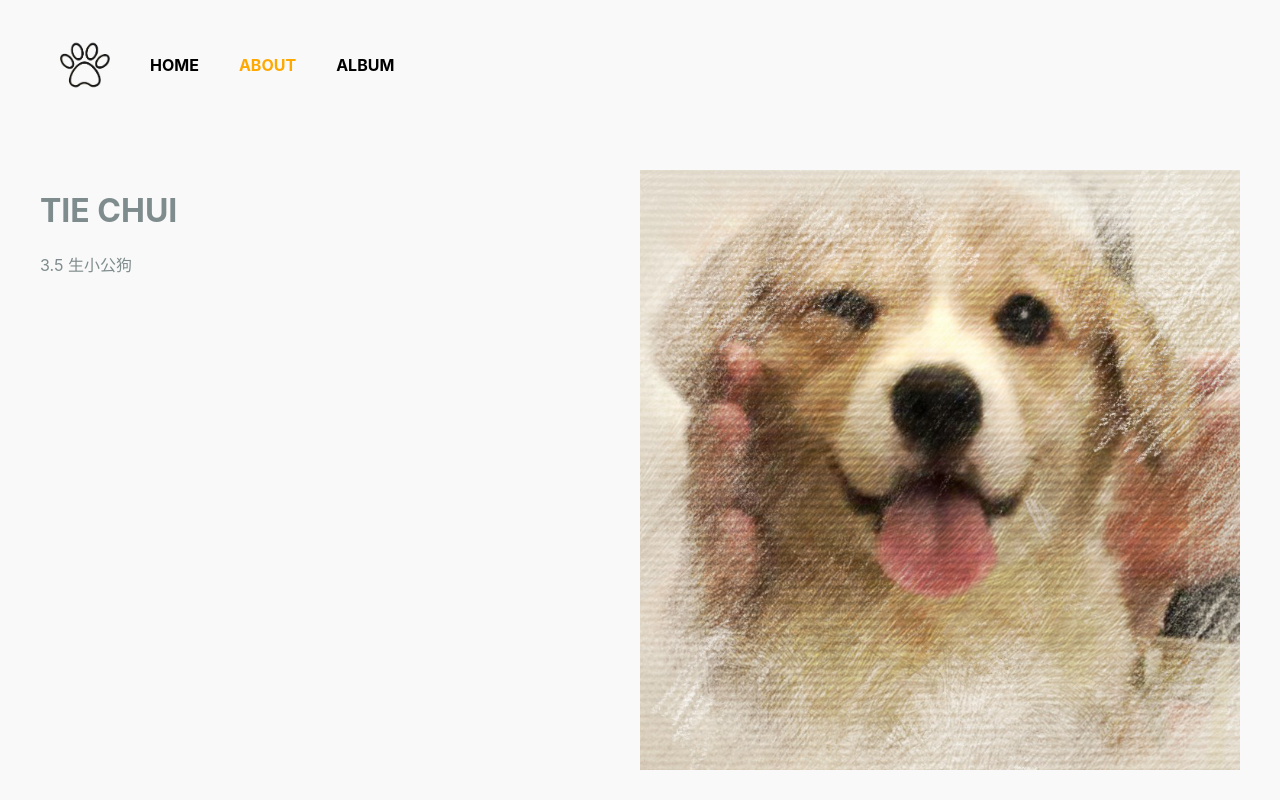
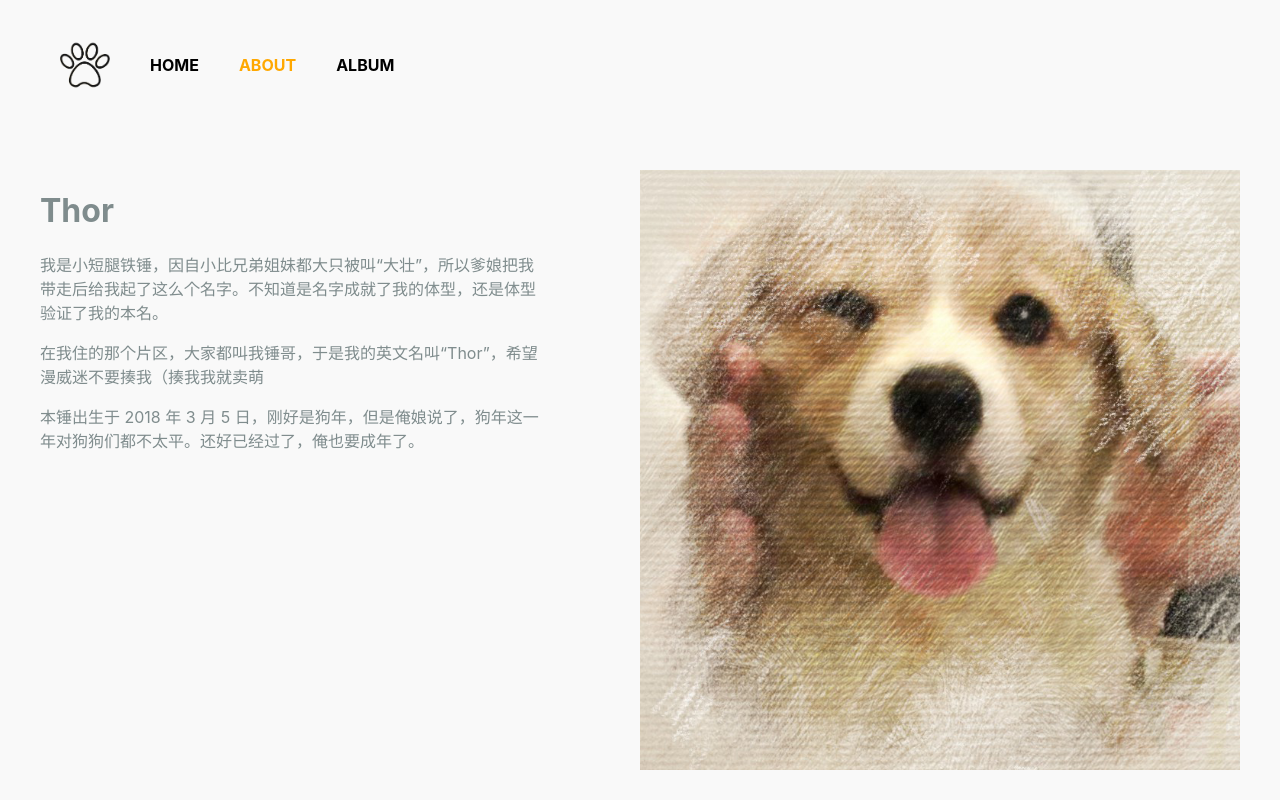
Before and after one commit to tiechuiwangwang/tiechui, a React (Create React App) app: page /about in a window 1280 px wide. Built offline with nearby package versions, Linux system fonts and the light colour scheme.

Commit message:
chore: Add intro

```diff
--- a/src/Components/Root/About/index.css
+++ b/src/Components/Root/About/index.css
@@ -13,5 +13,5 @@
 .About-intro {
   float: left;
   color: #7f8c8d;
-  width: 600px;
+  width: 500px;
 }
--- a/src/Components/Root/About/index.js
+++ b/src/Components/Root/About/index.js
@@ -9,7 +9,7 @@ class About extends Component {
   constructor(props) {
     super(props);
     this.state = {
-      introduction: '3.5 生小公狗'
+      introduction: '<p>我是小短腿铁锤，因自小比兄弟姐妹都大只被叫“大壮”，所以爹娘把我带走后给我起了这么个名字。不知道是名字成就了我的体型，还是体型验证了我的本名。</p> <p>在我住的那个片区，大家都叫我锤哥，于是我的英文名叫“Thor”，希望漫威迷不要揍我（揍我我就卖萌 </p> <p>本锤出生于 2018 年 3 月 5 日，刚好是狗年，但是俺娘说了，狗年这一年对狗狗们都不太平。还好已经过了，俺也要成年了。</p>'
     };
   }
 
@@ -19,8 +19,8 @@ class About extends Component {
         <Header match={this.props.match}/>
         <div className="About-Container">
           <div className="About-intro">
-            <h1>TIE CHUI</h1>
-            {this.state.introduction}
+            <h1>Thor</h1>
+            <div dangerouslySetInnerHTML={{__html: this.state.introduction}} />
           </div>
           <div className="About-tiechui" style={{backgroundImage: `url(${tiechui})`}}></div>
         </div>
```
